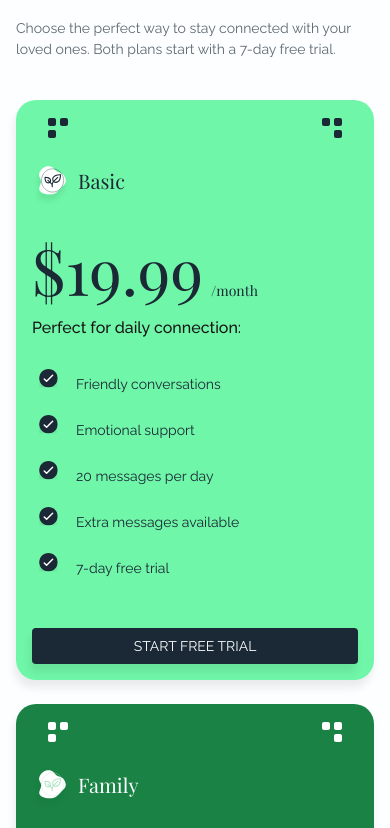
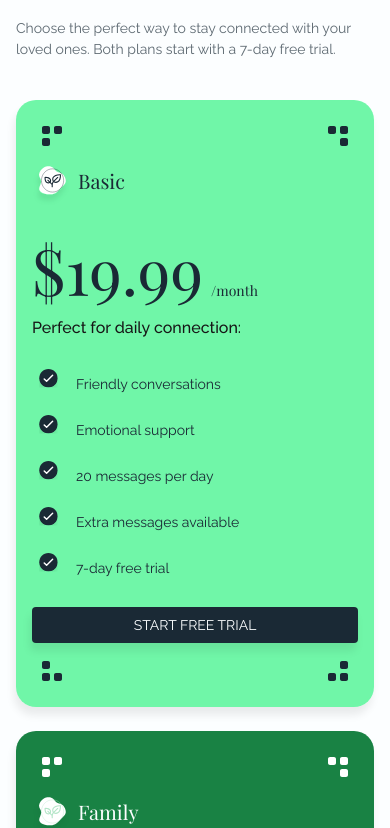
Before and after one commit to SiarheiBalabanovich/affini-app, a React (Vite) app: page / in a window 390 px wide. Shown: the part 4293-5121 px from the top of the page. Built offline with nearby package versions, Linux system fonts and the light colour scheme.

Commit message:
refactor(pricing-section): use design tokens and data-driven cards

```diff
--- a/src/components/PricingSection.jsx
+++ b/src/components/PricingSection.jsx
@@ -95,23 +95,49 @@ function PricingSection() {
               key={plan.name}
               className={`
                 relative flex min-h-[580px] w-full max-w-[411px] flex-col items-start
-                rounded-[20px] p-4 shadow-soft
-                md:min-h-[638px] md:p-8
+                rounded-[20px] p-4 pb-16 shadow-soft
+                md:min-h-[638px] md:p-8 md:pb-20
                 ${plan.cardClassName}
               `}
             >
-              <div className="absolute left-0 right-0 top-4 flex justify-between px-[30px]">
-                <img src={plan.cornerLeft} alt="" aria-hidden="true" className="h-6 w-6" />
-                <img src={plan.cornerRight} alt="" aria-hidden="true" className="h-6 w-6" />
+              <div className="absolute left-0 right-0 top-6 flex justify-between px-6 md:px-[30px]">
+                <img
+                  src={plan.cornerLeft}
+                  alt=""
+                  aria-hidden="true"
+                  className="h-6 w-6"
+                />
+                <img
+                  src={plan.cornerRight}
+                  alt=""
+                  aria-hidden="true"
+                  className="h-6 w-6"
+                />
               </div>
 
-              <div className="absolute bottom-4 left-0 right-0 flex justify-between px-[30px]">
-                <img src={plan.cornerLeft} alt="" aria-hidden="true" className="h-6 w-6 -rotate-90" />
-                <img src={plan.cornerRight} alt="" aria-hidden="true" className="h-6 w-6 rotate-90" />
+              <div className="absolute bottom-6 left-0 right-0 flex justify-between px-6 md:px-[30px]">
+                <img
+                  src={plan.cornerLeft}
+                  alt=""
+                  aria-hidden="true"
+                  className="h-6 w-6 -rotate-90"
+                />
+                <img
+                  src={plan.cornerRight}
+                  alt=""
+                  aria-hidden="true"
+                  className="h-6 w-6 rotate-90"
+                />
               </div>
 
               <div className="mt-10 flex items-center gap-2">
-                <img src={plan.treeIcon} alt="" aria-hidden="true" className="mt-2.5 h-10 w-[38px]" />
+                <img
+                  src={plan.treeIcon}
+                  alt=""
+                  aria-hidden="true"
+                  className="mt-2.5 h-10 w-[38px]"
+                />
+
                 <h3 className={`font-playfair text-[20px] font-medium md:text-[24px] ${plan.titleClassName}`}>
                   {plan.name}
                 </h3>
```
